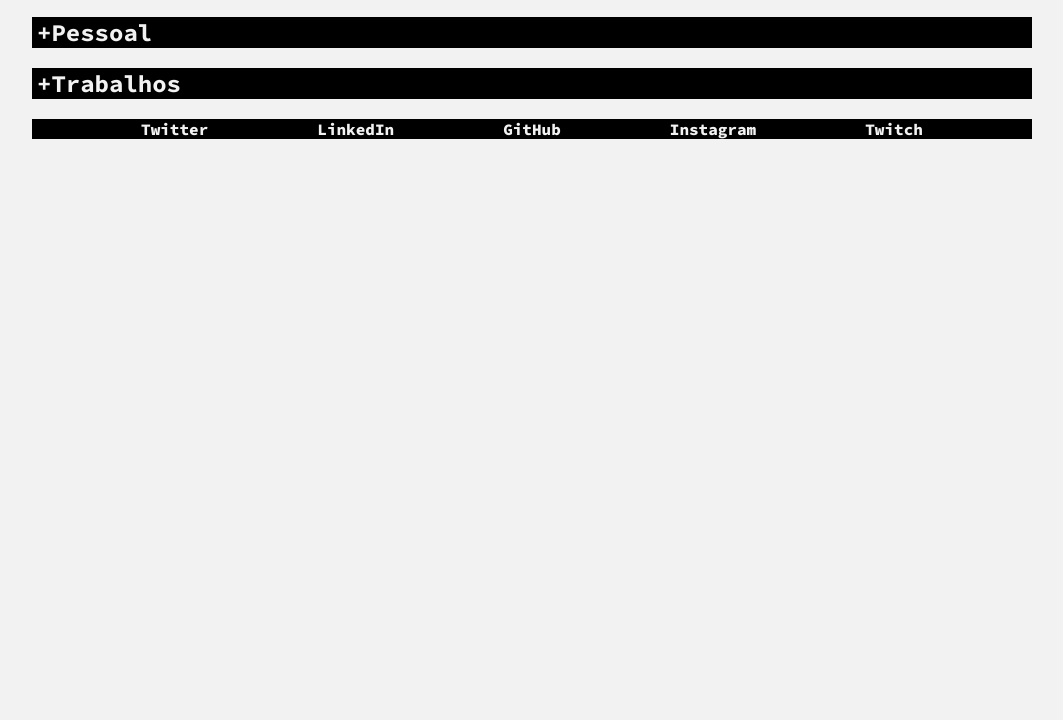
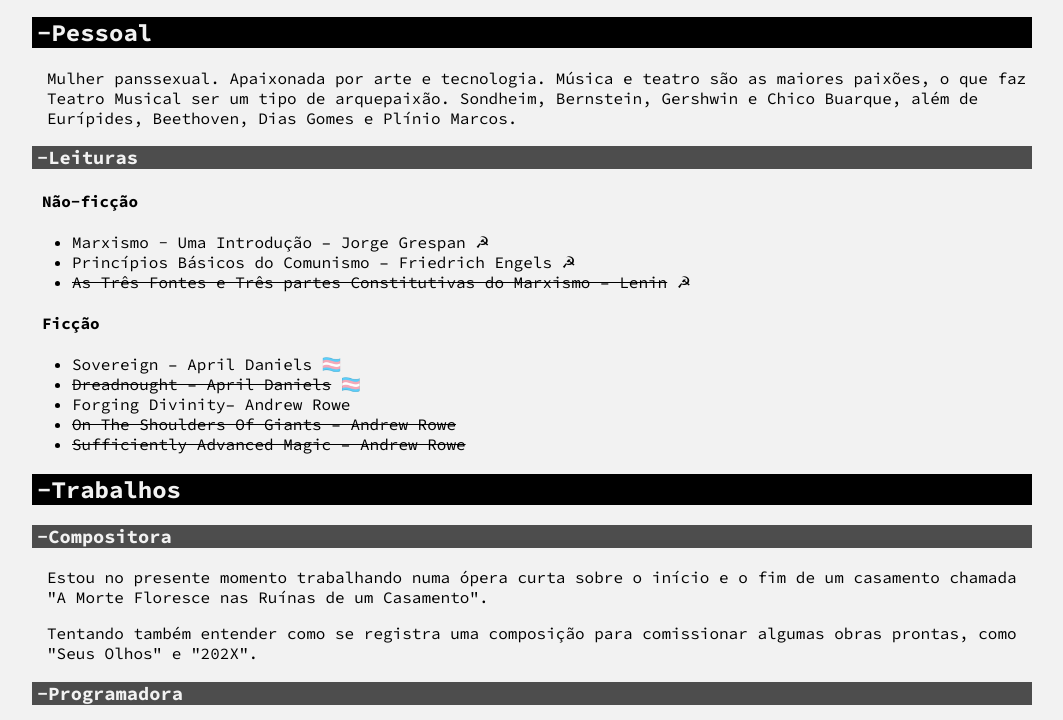
Before and after one commit to patriciavillela/patriciavillela.com.br, a plain HTML site: page index.html in a window 1280 px wide. Shown: the part 196-916 px from the top of the page, without its empty margins (108-1171 px from the left). Before the commit the page ends 800 px from the top, so only its background shows below. Drawn offline with Linux system fonts and the light colour scheme.

Commit message:
Adiciona livros nas listas e muda o defaul para aberto

```diff
--- a/index.html
+++ b/index.html
@@ -11,36 +11,42 @@
     </header>
     <main>
         <section>
-            <h2 class="fechado">Pessoal</h2>
+            <h2 class="aberto">Pessoal</h2>
             <div>
                 <p>Mulher panssexual. Apaixonada por arte e tecnologia. Música e teatro são as maiores paixões, o que faz Teatro Musical ser um tipo de arquepaixão. Sondheim, Bernstein, Gershwin e Chico Buarque, além de Eurípides, Beethoven, Dias Gomes e Plínio Marcos.</p>
-                <h3 class="fechado">Leituras</h3>
+                <h3 class="aberto">Leituras</h3>
                 <div>
                     <h4>Não-ficção</h4>
                     <ul>
-                        <li>Marxismo - Uma Introdução – Jorge Grespan</li>
-                        <li><s>As Três Fontes e Três partes Constitutivas do Marxismo – Lenin</s></li>
+                        <li>Marxismo - Uma Introdução – Jorge Grespan ☭</li>
+                        <li>Princípios Básicos do Comunismo – Friedrich Engels ☭</li>
+                        <li><s>As Três Fontes e Três partes Constitutivas do Marxismo – Lenin</s> ☭</li>
                     </ul>
                     <h4>Ficção</h4>
                     <ul>
+                        <li>Sovereign – April Daniels 🏳️‍⚧️</li>
+                        <li><s>Dreadnought – April Daniels</s> 🏳️‍⚧️</li>
+                        <li>Forging Divinity– Andrew Rowe</li>
+                        <li><s>On The Shoulders Of Giants – Andrew Rowe</s></li>
+                        <li><s>Sufficiently Advanced Magic – Andrew Rowe</s></li>
                     </ul>
                 </div>
             </div>
         </section>
         <section>
-            <h2 class="fechado">Trabalhos</h2>
+            <h2 class="aberto">Trabalhos</h2>
             <div>
-                <h3 class="fechado">Compositora</h3>
+                <h3 class="aberto">Compositora</h3>
                 <div>
                     <p>Estou no presente momento trabalhando numa ópera curta sobre o início e o fim de um casamento chamada "A Morte Floresce nas Ruínas de um Casamento".</p>
                     <p>Tentando também entender como se registra uma composição para comissionar algumas obras prontas, como "Seus Olhos" e "202X".</p>
                 </div>
-                <h3 class="fechado">Programadora</h3>
+                <h3 class="aberto">Programadora</h3>
                 <div>
                     <p>Desenvolvedora de Software</p>
                     <p>Tentando também aprender APL.</p>
                 </div>
-                <h3 class="fechado">Atriz</h3>
+                <h3 class="aberto">Atriz</h3>
                 <div>
                     <p>No momento esperando a pandemia dar uma trégua para voltar com os planos de montar um grupo.</p>
                     <p>Esperando para pegar meu DRT.</p>
--- a/script.js
+++ b/script.js
@@ -1,14 +1,14 @@
 document.querySelectorAll("h2, h3").forEach(el => {
     el.addEventListener("click", (event) => {
         nextElementSibling = el.nextElementSibling;
-        if(nextElementSibling.style.display === 'block') {
+        if(nextElementSibling.style.display === 'none') {
+            nextElementSibling.style.display = 'block';
+            el.classList.add("aberto");
+            el.classList.remove("fechado");
+        } else {
             nextElementSibling.style.display = 'none';
             el.classList.remove("aberto");
             el.classList.add("fechado");
-        } else {
-            nextElementSibling.style.display = 'block';
-            el.classList.remove("fechado");
-            el.classList.add("aberto");
         }
     })
 })
--- a/style.css
+++ b/style.css
@@ -62,7 +62,7 @@
 }
 
 section div {
-    display: none;
+    display: block;
 }
 
 footer li {
```
